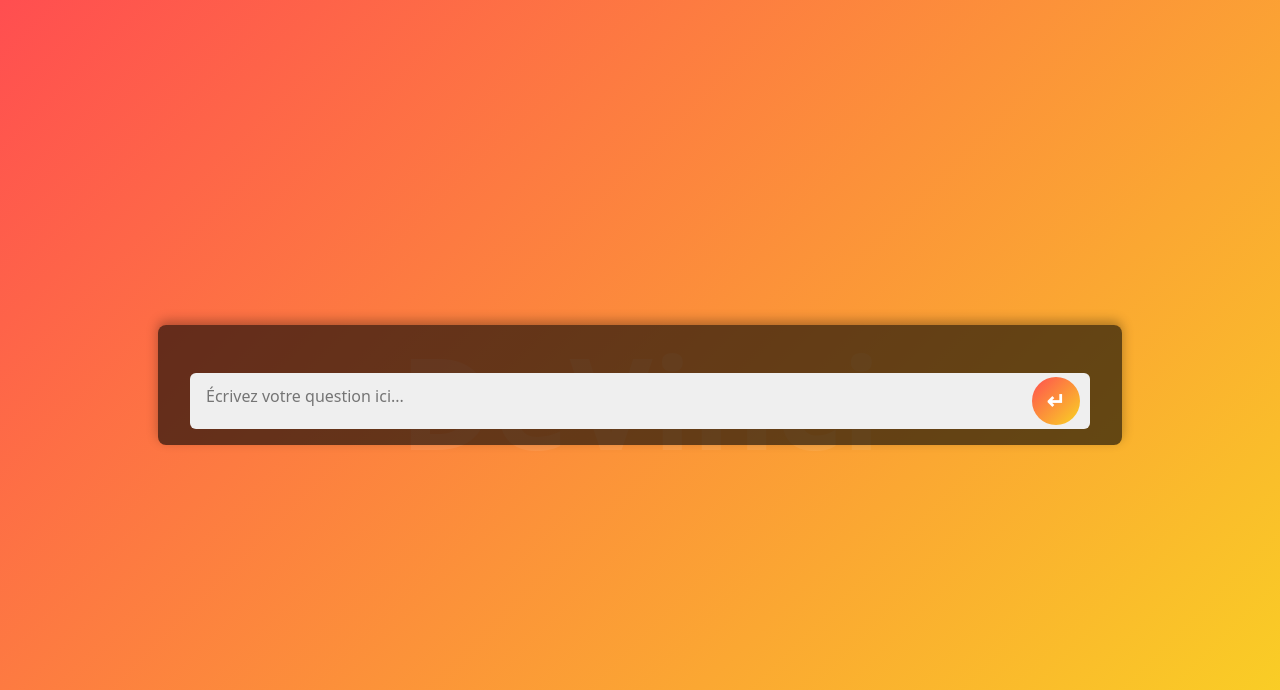
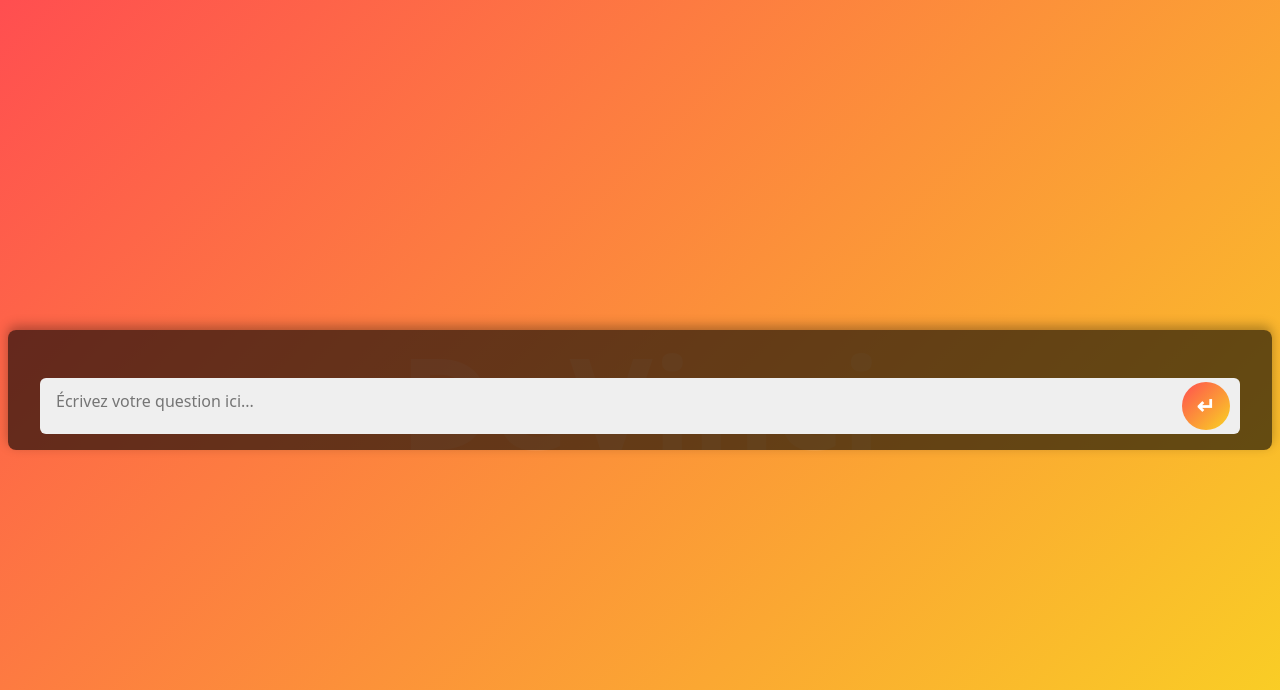
Before and after one commit to edenbd1/hackathon_IBM_DIA, a Flask app: page / in a window 1280 px wide. Shown: the top 690 px of the page. Run offline with Flask 3, Linux system fonts and the light colour scheme.

Commit message:
Update Design v4

```diff
--- a/templates/ask.html
+++ b/templates/ask.html
@@ -36,9 +36,9 @@
         padding: 1rem 2rem 1rem 2rem;
         border-radius: 8px;
         width: 100%;
-        max-width: 900px;
+        max-width: 1200px;
         box-shadow: 0 -4px 12px rgba(0,0,0,0.3);
-        margin-bottom: 30px;
+        margin-bottom: 20px;
         z-index: 1;
       }
 
@@ -126,7 +126,7 @@
 
 <div class="container">
   <!-- Boîte de chat -->
-  <div class="chat-box" id="chatBox" style="max-height:300px; overflow-y:auto; margin-bottom:1rem;"></div>
+  <div class="chat-box" id="chatBox" style="max-height:500px; overflow-y:auto; margin-bottom:1rem;"></div>
 
   <form id="questionForm">
     <div class="input-group">
```
